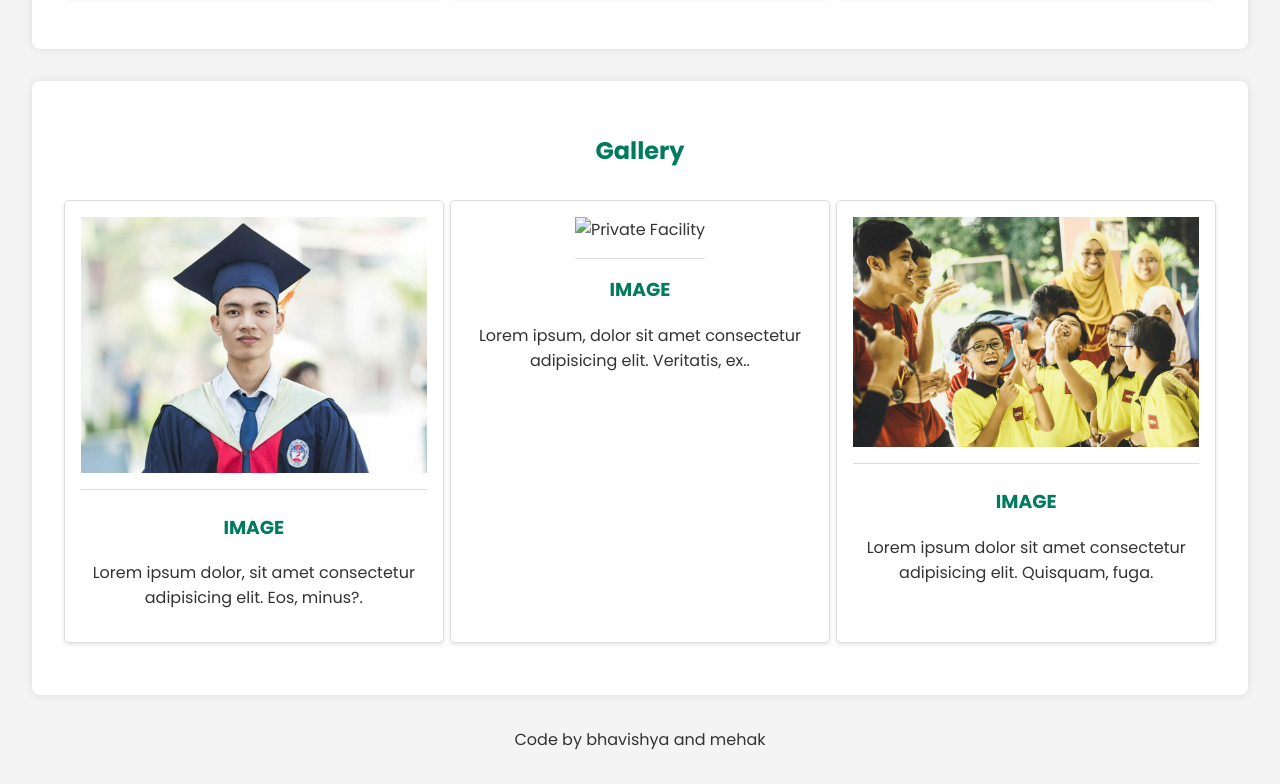
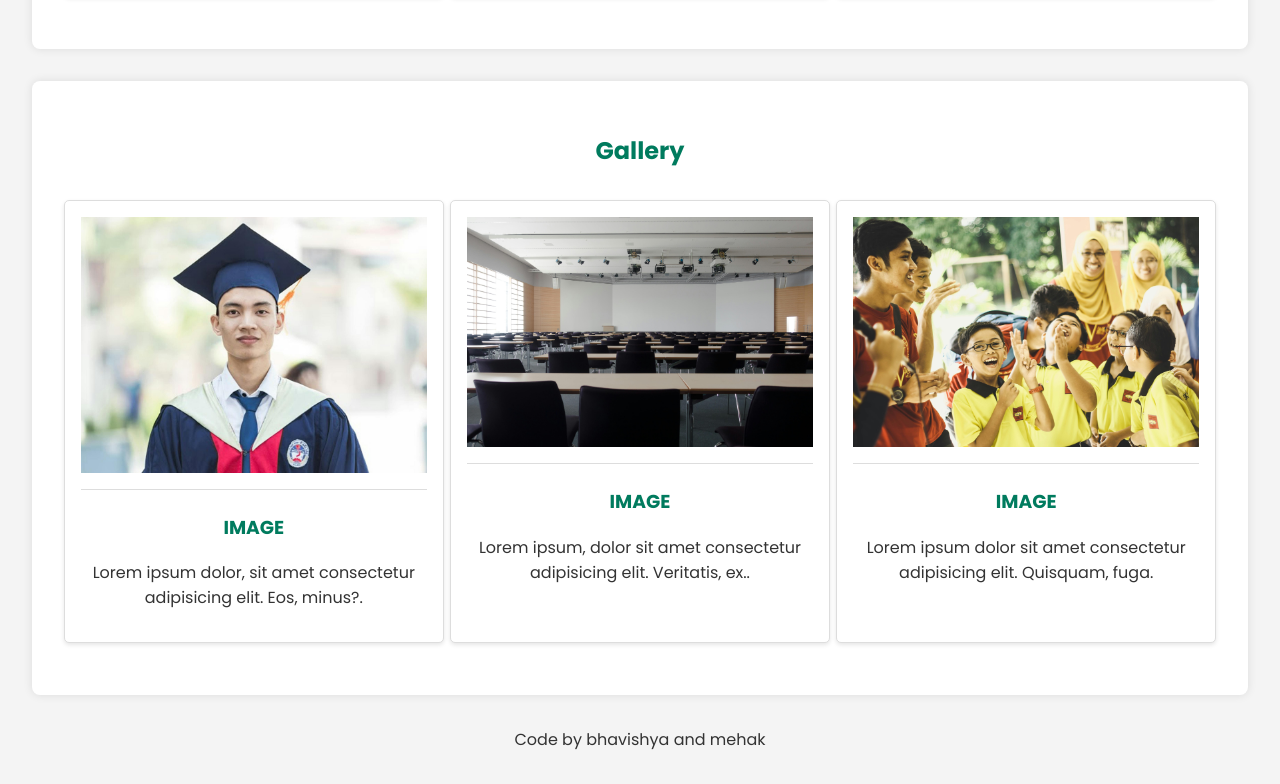
Before and after one commit to Bhavsihya/school, a plain HTML site: page index.html in a window 1280 px wide. Shown: the part 3764-4548 px from the top of the page. Drawn offline with Linux system fonts and the light colour scheme.

Commit message:
Update index.html

```diff
--- a/index.html
+++ b/index.html
@@ -127,7 +127,7 @@
                     <p>Lorem ipsum dolor, sit amet consectetur adipisicing elit. Eos, minus?.</p>
                 </div>
                 <div class="facility">
-                    <img src="uding1.jpg" alt="Private Facility">
+                    <img src="lab.jpg" alt="Private Facility">
                     <h3>IMAGE</h3>
                     <p>Lorem ipsum, dolor sit amet consectetur adipisicing elit. Veritatis, ex..</p>
                 </div>
```
